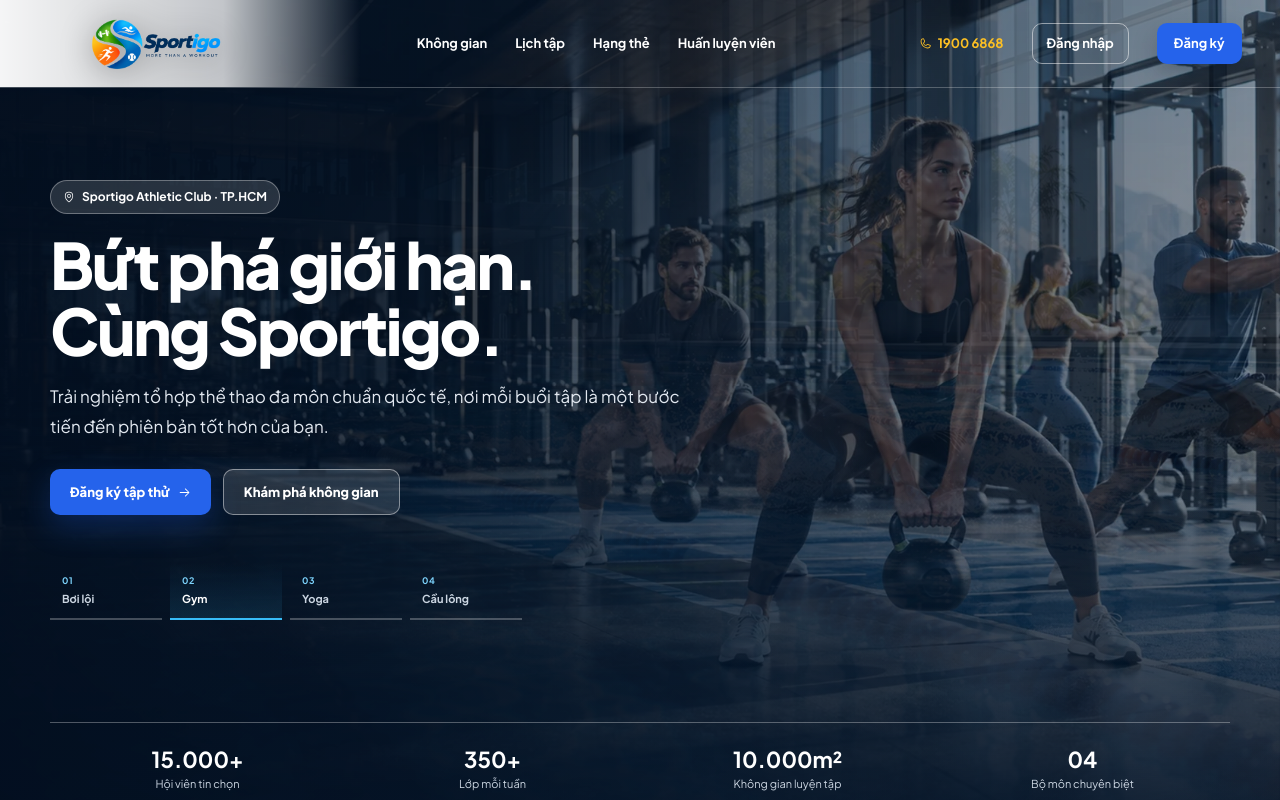
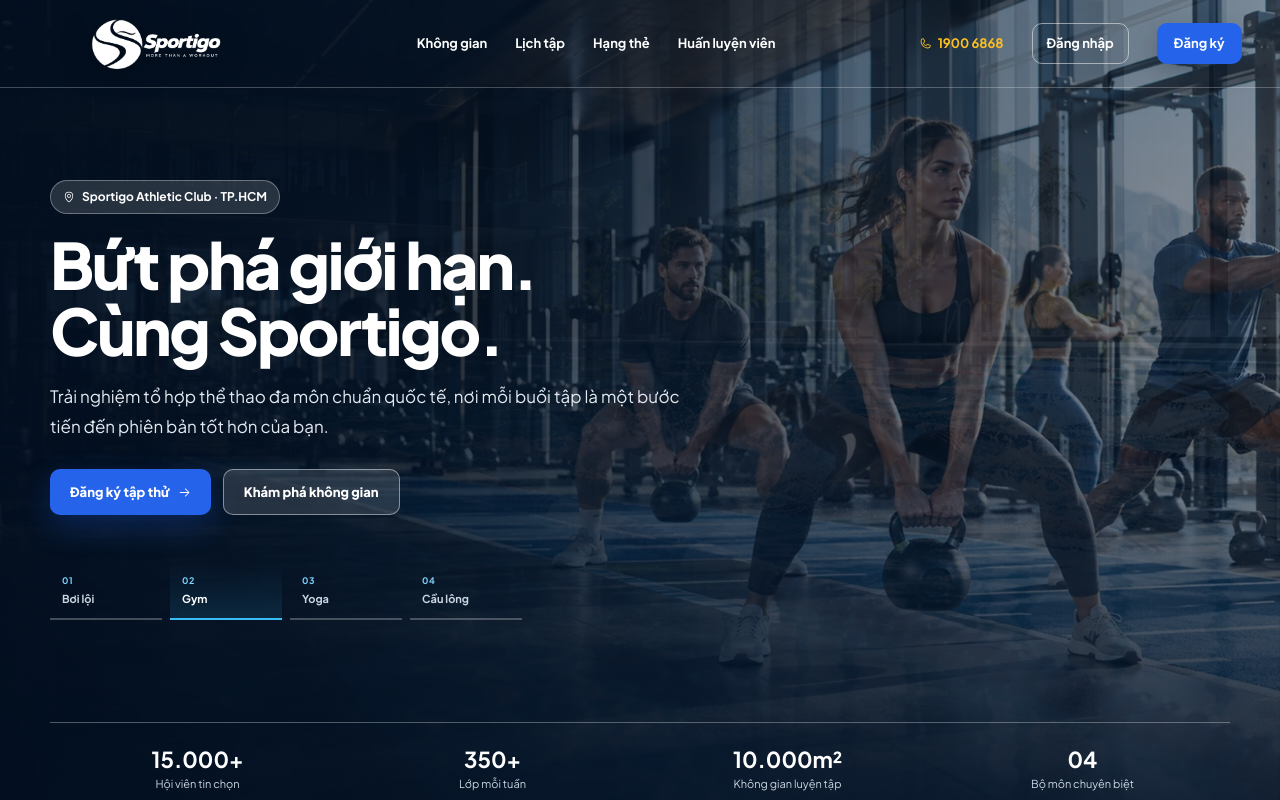
Before and after one commit to Sportigo-SWP391-FA26/Sportigo-FE, a React (Vite) app: page / in a window 1280 px wide. Shown: the top 800 px of the page. Built offline with nearby package versions, Linux system fonts and the light colour scheme; no server answers.

Commit message:
fix(landing): improve logo contrast on hero

```diff
--- a/src/styles/index.css
+++ b/src/styles/index.css
@@ -30,7 +30,7 @@ html { scroll-behavior: smooth; }
 .landing-hero { min-height: 780px; position: relative; color: #fff; background-size: cover; background-position: center; }
 .landing-hero__overlay { position: absolute; inset: 0; background: linear-gradient(90deg, rgb(3 15 32 / 88%), rgb(5 23 45 / 48%) 52%, rgb(5 23 45 / 38%)), linear-gradient(0deg, rgb(3 15 32 / 78%), transparent 45%); }
 .landing-nav { position: relative; z-index: 2; width: 100%; height: 88px; margin: 0; padding-inline: clamp(20px, 3vw, 56px); display: flex; align-items: center; justify-content: space-between; border-bottom: 1px solid rgb(255 255 255 / 25%); }
-.landing-nav::before { content: ''; position: absolute; z-index: -1; top: 0; bottom: 0; left: 0; width: 360px; pointer-events: none; background: linear-gradient(90deg, rgb(255 255 255 / 96%) 0%, rgb(255 255 255 / 76%) 62%, transparent 100%); }
+.landing-nav::before { content: none; }
 .landing-logo { width: 190px; height: 58px; padding: 8px 12px; border-radius: 12px; background: rgb(255 255 255 / 94%); }
 .landing-logo img, .footer-logo img { width: 100%; height: 100%; object-fit: contain; }
 .landing-nav nav, .landing-nav__actions { display: flex; align-items: center; gap: 28px; }
@@ -169,6 +169,7 @@ html { scroll-behavior: smooth; }
 .landing-hero__overlay { z-index: 0; background: linear-gradient(90deg, rgb(3 15 32 / 92%), rgb(5 23 45 / 54%) 58%, rgb(5 23 45 / 28%)), linear-gradient(0deg, rgb(3 15 32 / 84%), transparent 48%); }
 .landing-logo { width: 235px; height: 72px; padding: 0; border-radius: 0; background: transparent; filter: drop-shadow(0 4px 16px rgb(0 0 0 / 32%)); }
 .landing-logo img, .footer-logo img { object-fit: contain; }
+.landing-nav .landing-logo img { filter: brightness(0) invert(1); transition: filter .35s ease, opacity .35s ease; }
 .landing-hero__body { display: block; margin-top: 92px; }
 .landing-hero__copy { max-width: 760px; }
 .hero-controls { display: flex; gap: 8px; margin-top: 48px; }
```
